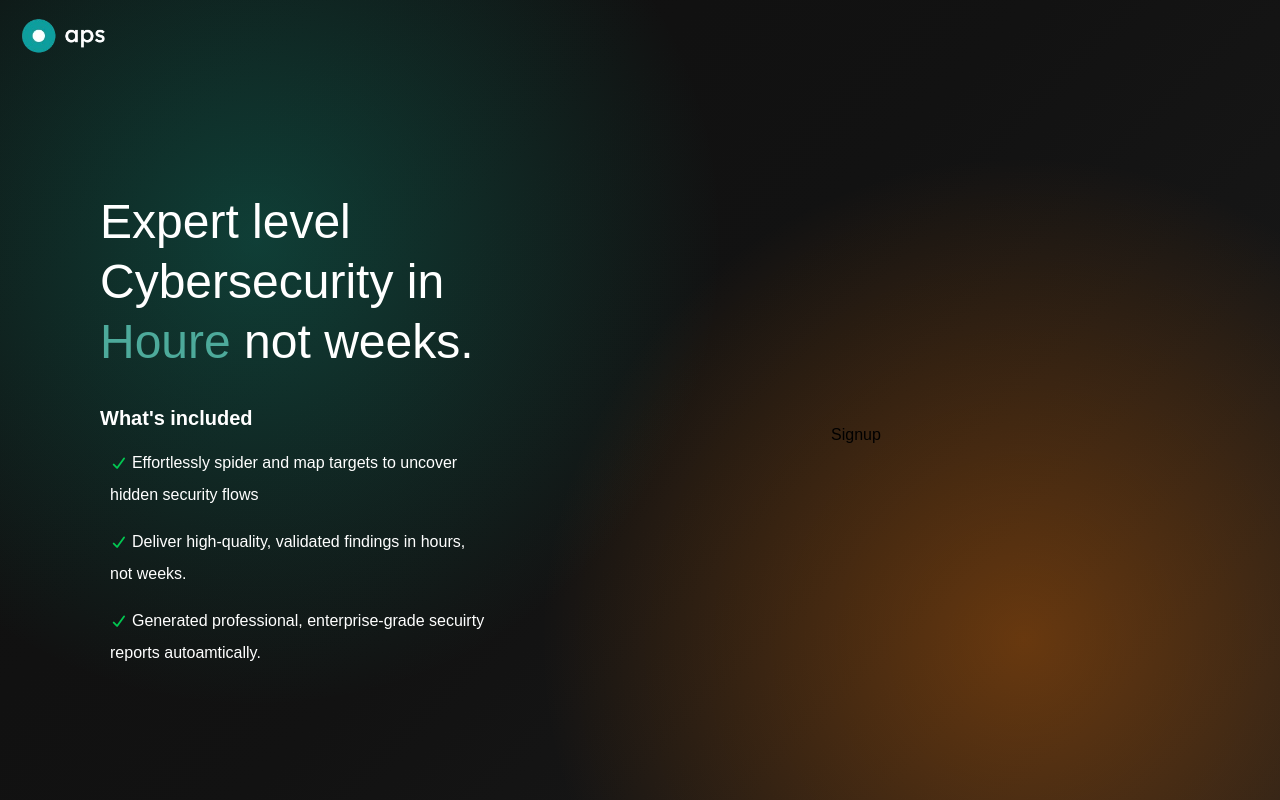
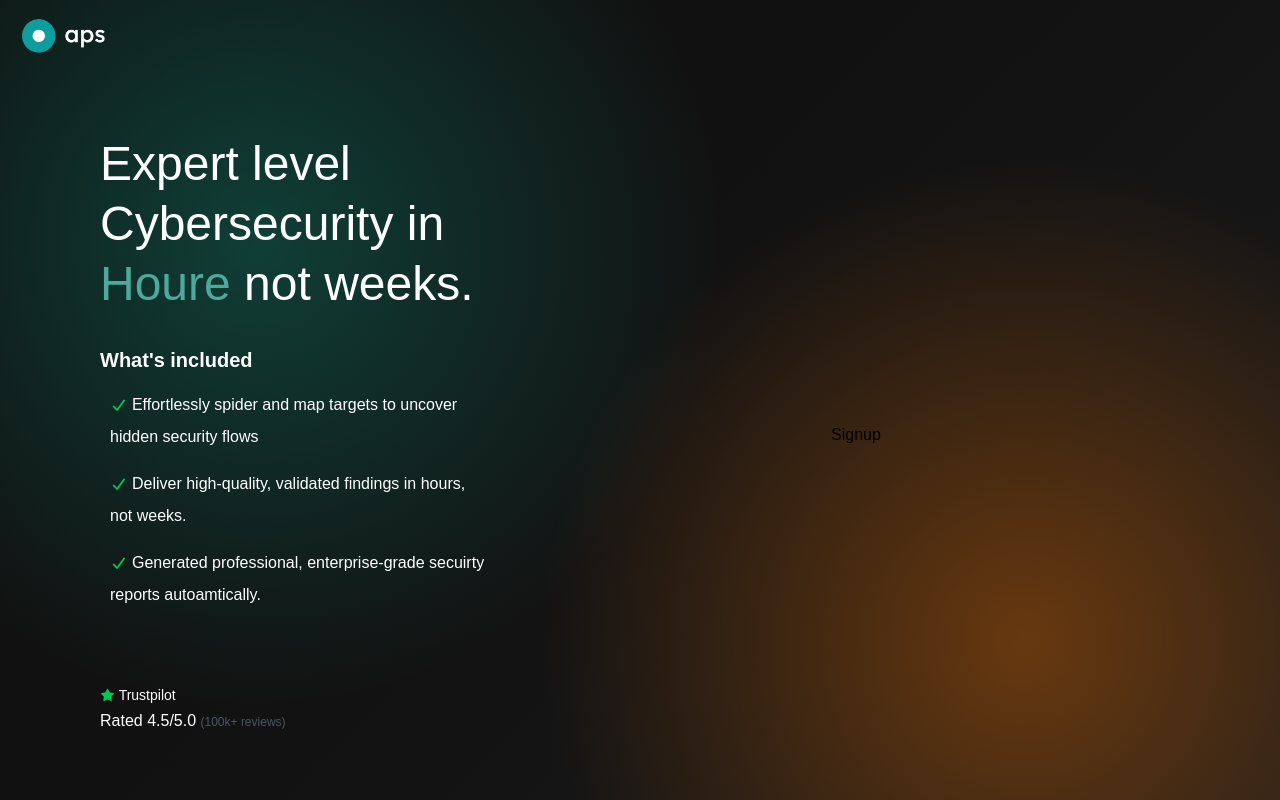
Before and after one commit to Rajaryan99/Fenrir-frontend-Task, a React (Vite) app: page /signup in a window 1280 px wide. Built offline with nearby package versions, Linux system fonts and the light colour scheme.

Commit message:
signup review section

```diff
--- a/src/components/Auth/Auth.css
+++ b/src/components/Auth/Auth.css
@@ -52,3 +52,7 @@
     align-items: center;
     justify-content: center;
 }
+
+.review {
+    margin-top: 4rem;
+}
--- a/src/components/Auth/Signup.jsx
+++ b/src/components/Auth/Signup.jsx
@@ -21,7 +21,12 @@ export default function Signup() {
           <p><i class="fa-solid fa-check text-sm text-green-500 "></i> Effortlessly spider and map targets to uncover hidden security flows</p>
           <p><i class="fa-solid fa-check text-sm text-green-500 "></i> Deliver high-quality, validated findings in hours, not weeks.</p>
           <p><i class="fa-solid fa-check text-sm text-green-500 "></i> Generated professional, enterprise-grade secuirty reports autoamtically.</p>
-        </div>
+          </div>
+
+          <div className="review leading-loose ">
+            <p className='mb-7 text-sm '><i class="fa-solid fa-star text-xs text-green-500"></i> Trustpilot</p>
+            <h3>Rated 4.5/5.0  <span className='text-gray-600 text-xs'> (100k+ reviews)</span></h3>
+          </div>
       </div>
 
       <div className="rightSection">
```
